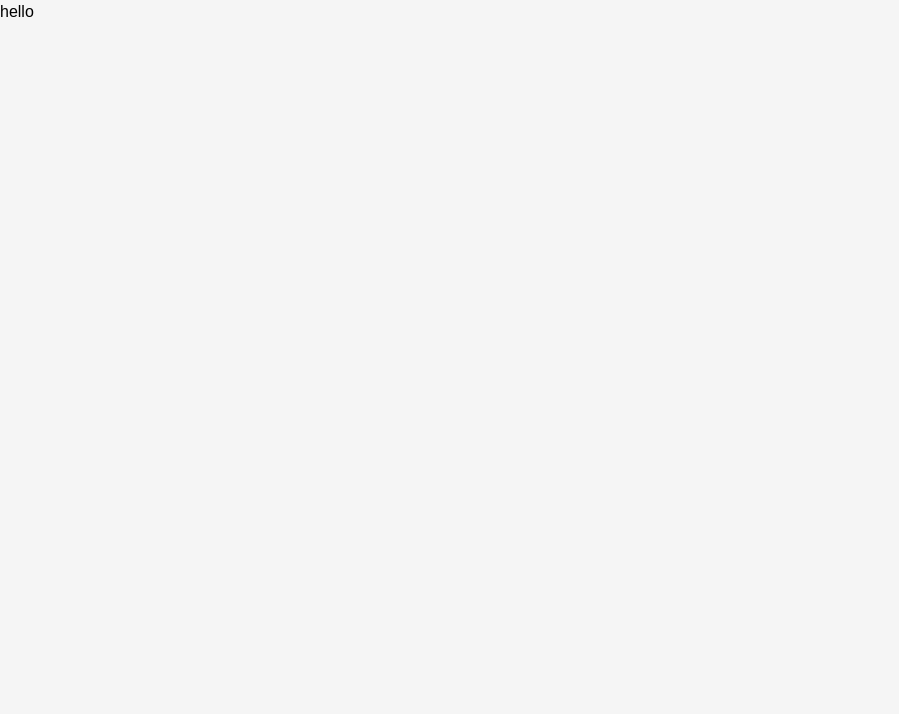
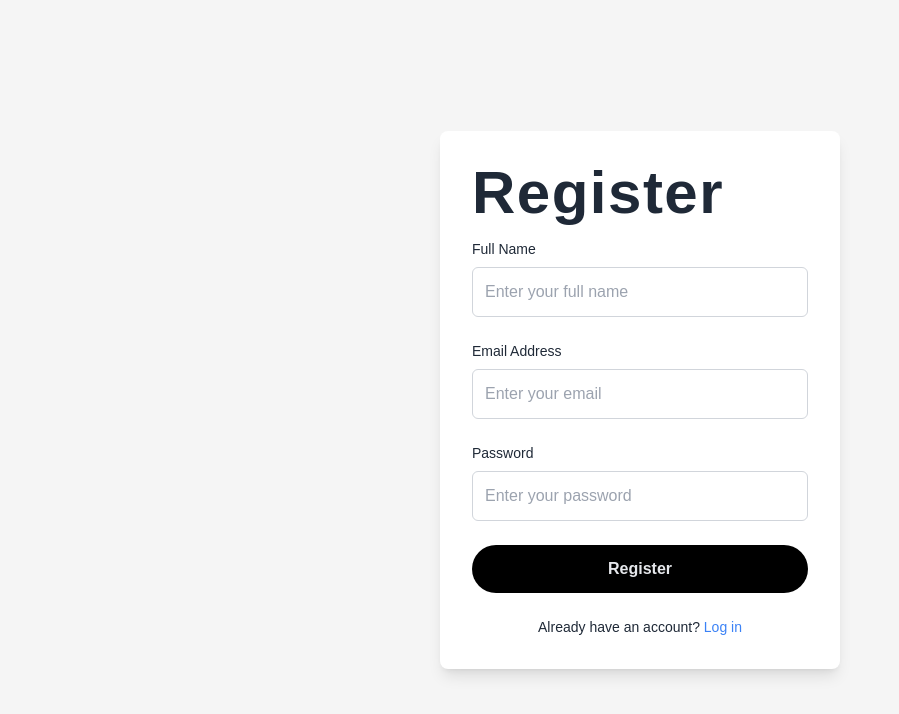
Before and after one commit to alexandru-bujor/XMAS_Hackathon_2024, a Next.js app in the folder front/: page /registration in a window 1280 px wide. Shown: the top 714 px of the page, without its empty margins (0-899 px from the left). Built offline with nearby package versions, Linux system fonts and the light colour scheme.

Commit message:
login/register pages + push to srm

```diff
--- a/front/src/app/(auth)/login/page.tsx
+++ b/front/src/app/(auth)/login/page.tsx
@@ -1,11 +1,61 @@
-import Image from "next/image";
+'use client'
 import Link from "next/link";
+import { useRouter } from "next/navigation";
 
-export default function Home() {
-    return (
-        <>
-            <Link href="/login"></Link>
-            <Link href="/registration"></Link>
-        </>
-    );
+
+export default function Login() {
+  const router = useRouter();
+	//post request fetch()
+	const handleSubmit = (e:React.FormEvent<HTMLFormElement>) => {
+		e.preventDefault();
+		router.push("/srm")
+	}
+
+  return (
+    <div className="min-h-screen flex flex-col justify-center items-center">
+      <div className="bg-white text-gray-800 p-8 rounded-lg shadow-lg w-[400px] animate-slide-up">
+        <h1 className="font-extrabold text-6xl tracking-wide mb-4 animate-fade-in">
+          Log In
+        </h1>
+        <form className="flex flex-col gap-6" onSubmit={handleSubmit}>
+          <div>
+            <label htmlFor="email" className="block text-sm font-medium mb-2">
+              Email Address
+            </label>
+            <input
+              type="email"
+              id="email"
+              className="w-full p-3 rounded-md border border-gray-300 focus:outline-none focus:ring-2 focus:ring-blue-500"
+              placeholder="Enter your email"
+            />
+          </div>
+          <div>
+            <label htmlFor="password" className="block text-sm font-medium mb-2">
+              Password
+            </label>
+            <input
+              type="password"
+              id="password"
+              className="w-full p-3 rounded-md border border-gray-300 focus:outline-none focus:ring-2 focus:ring-blue-500"
+              placeholder="Enter your password"
+            />
+          </div>
+          <button
+            type="submit"
+            className="bg-black text-gray-200 hover:bg-[#00B99A] font-semibold rounded-full w-full py-3 transition-all duration-300"
+          >
+            Log In
+          </button>
+        </form>
+        <div className="text-center mt-6">
+          <p className="text-sm">
+            Don't have an account?{" "}
+            <Link href="/registration" className="text-blue-500 hover:underline">
+              Register
+            </Link>
+          </p>
+        </div>
+      </div>
+    </div>
+  );
 }
--- a/front/src/app/(auth)/registration/page.tsx
+++ b/front/src/app/(auth)/registration/page.tsx
@@ -1,11 +1,71 @@
-import Image from "next/image";
+'use client'
 import Link from "next/link";
+import { useRouter } from "next/navigation";
 
-export default function Home() {
-    return (
-        <>
-            <Link href="/login">hello</Link>
-            <Link href="/registration"></Link>
-        </>
-    );
+export default function Registration() {
+
+  const router = useRouter();
+		//post request fetch()
+	const handleSubmit = () => {
+		router.push("/srm")
+	}
+  return (
+    <div className="min-h-screen flex flex-col justify-center items-center bg-gradient-to-r ">
+      <div className="bg-white text-gray-800 p-8 rounded-lg shadow-lg w-[400px] animate-slide-up">
+        <h1 className="font-extrabold text-6xl tracking-wide mb-4 animate-fade-in">
+          Register
+        </h1>
+        <form className="flex flex-col gap-6" onSubmit={handleSubmit}>
+          <div>
+            <label htmlFor="name" className="block text-sm font-medium mb-2">
+              Full Name
+            </label>
+            <input
+              type="text"
+              id="name"
+              className="w-full p-3 rounded-md border border-gray-300 focus:outline-none focus:ring-2 focus:ring-blue-500"
+              placeholder="Enter your full name"
+            />
+          </div>
+          <div>
+            <label htmlFor="email" className="block text-sm font-medium mb-2">
+              Email Address
+            </label>
+            <input
+              type="email"
+              id="email"
+              className="w-full p-3 rounded-md border border-gray-300 focus:outline-none focus:ring-2 focus:ring-blue-500"
+              placeholder="Enter your email"
+            />
+          </div>
+          <div>
+            <label htmlFor="password" className="block text-sm font-medium mb-2">
+              Password
+            </label>
+            <input
+              type="password"
+              id="password"
+              className="w-full p-3 rounded-md border border-gray-300 focus:outline-none focus:ring-2 focus:ring-blue-500"
+              placeholder="Enter your password"
+            />
+          </div>
+          <button
+            type="submit"
+            className="bg-black text-gray-200 hover:bg-[#00B99A] font-semibold rounded-full w-full py-3 transition-all duration-300"
+          >
+            Register
+          </button>
+        </form>
+        <div className="text-center mt-6">
+          <p className="text-sm">
+            Already have an account?{" "}
+            <Link href="/login" className="text-blue-500 hover:underline">
+              Log in
+            </Link>
+          </p>
+        </div>
+      </div>
+
+    </div>
+  );
 }
--- a/front/src/components/ui/ButtonDefault/index.tsx
+++ b/front/src/components/ui/ButtonDefault/index.tsx
@@ -17,7 +17,7 @@ const ButtonDefault = ({
   return (
     <>
       <Link
-        className={`inline-flex items-center justify-center gap-2.5 text-center font-medium hover:bg-[#00B99A] transition-colors ${customClasses}`}
+        className={`inline-flex items-center justify-center gap-2.5 text-center font-medium hover:bg-[#00B99A] transition-all duration-300 ${customClasses}`}
         href={link}
       >
         {children}
```
Also changed, not shown: 1 other file (tests, documents, lock files or other folders).
